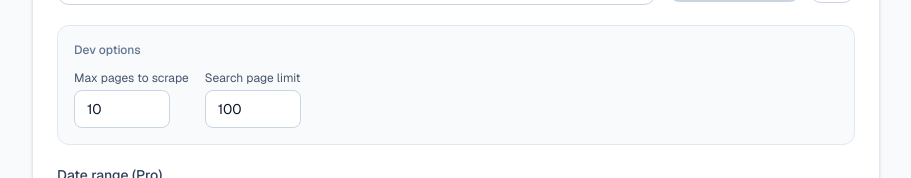
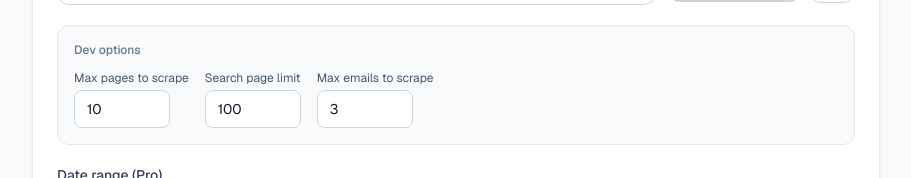
Before and after one commit to sirdesai22/milled-scraper, a Next.js app: page / in a window 1280 px wide. Both pictures are taken after a click on the button "Dev options". Shown: the part 234-412 px from the top of the page, without its empty margins (184-1095 px from the left). Built offline with nearby package versions, Linux system fonts and the light colour scheme; no server answers.

Commit message:
Add max emails to scrape functionality: Introduced a new state variable and input field in ScrapeForm, updated API route to handle maxEmailsToScrape, and adjusted the scraping logic to limit the number of emails based on user input.

```diff
--- a/app/api/scrape/route.ts
+++ b/app/api/scrape/route.ts
@@ -13,6 +13,7 @@ export async function POST(request: NextRequest) {
       dateTo,
       limit,
       maxPages,
+      maxEmailsToScrape,
     } = body as {
       brandName?: string;
       datePreset?: string;
@@ -20,6 +21,7 @@ export async function POST(request: NextRequest) {
       dateTo?: string;
       limit?: number;
       maxPages?: number;
+      maxEmailsToScrape?: number;
     };
 
     if (!brandName || typeof brandName !== "string") {
@@ -47,6 +49,7 @@ export async function POST(request: NextRequest) {
       ...(dateTo != null && { dateTo: String(dateTo) }),
       ...(typeof limit === "number" && limit > 0 && { limit: Math.min(limit, 100) }),
       ...(typeof maxPages === "number" && maxPages > 0 && { maxPages }),
+      ...(typeof maxEmailsToScrape === "number" && maxEmailsToScrape > 0 && { maxEmailsToScrape: Math.min(maxEmailsToScrape, 500) }),
     };
 
     const handle = await tasks.trigger<typeof scrapeBrandTask>(
--- a/app/page.tsx
+++ b/app/page.tsx
@@ -19,6 +19,7 @@ export default function Home() {
   const [dateTo, setDateTo] = useState("");
   const [maxPages, setMaxPages] = useState(10);
   const [searchPageLimit, setSearchPageLimit] = useState(100);
+  const [maxEmailsToScrape, setMaxEmailsToScrape] = useState(3);
   const [loading, setLoading] = useState(false);
 
   useEffect(() => {
@@ -38,6 +39,7 @@ export default function Home() {
         dateTo?: string;
         limit?: number;
         maxPages?: number;
+        maxEmailsToScrape?: number;
       } = { brandName: brandName.trim() };
       if (datePreset && datePreset !== "custom") {
         body.datePreset = datePreset;
@@ -48,6 +50,7 @@ export default function Home() {
       }
       body.maxPages = maxPages;
       body.limit = searchPageLimit;
+      body.maxEmailsToScrape = maxEmailsToScrape;
       const res = await fetch("/api/scrape", {
         method: "POST",
         headers: { "Content-Type": "application/json" },
@@ -111,6 +114,7 @@ export default function Home() {
           dateTo={dateTo}
           maxPages={maxPages}
           searchPageLimit={searchPageLimit}
+          maxEmailsToScrape={maxEmailsToScrape}
           loading={loading}
           onBrandNameChange={setBrandName}
           onDatePresetChange={setDatePreset}
@@ -118,6 +122,7 @@ export default function Home() {
           onDateToChange={setDateTo}
           onMaxPagesChange={setMaxPages}
           onSearchPageLimitChange={setSearchPageLimit}
+          onMaxEmailsToScrapeChange={setMaxEmailsToScrape}
           onStartScrape={handleStartScrape}
         />
 
--- a/components/ScrapeForm.tsx
+++ b/components/ScrapeForm.tsx
@@ -18,6 +18,7 @@ interface ScrapeFormProps {
   dateTo: string;
   maxPages: number;
   searchPageLimit: number;
+  maxEmailsToScrape: number;
   loading: boolean;
   onBrandNameChange: (value: string) => void;
   onDatePresetChange: (value: string) => void;
@@ -25,6 +26,7 @@ interface ScrapeFormProps {
   onDateToChange: (value: string) => void;
   onMaxPagesChange: (value: number) => void;
   onSearchPageLimitChange: (value: number) => void;
+  onMaxEmailsToScrapeChange: (value: number) => void;
   onStartScrape: () => void;
 }
 
@@ -35,6 +37,7 @@ export function ScrapeForm({
   dateTo,
   maxPages,
   searchPageLimit,
+  maxEmailsToScrape,
   loading,
   onBrandNameChange,
   onDatePresetChange,
@@ -42,6 +45,7 @@ export function ScrapeForm({
   onDateToChange,
   onMaxPagesChange,
   onSearchPageLimitChange,
+  onMaxEmailsToScrapeChange,
   onStartScrape,
 }: ScrapeFormProps) {
   const showCustomRange = datePreset === "custom";
@@ -123,6 +127,21 @@ export function ScrapeForm({
                 className="w-24 px-3 py-2 rounded-lg border border-slate-300 dark:border-slate-600 bg-white dark:bg-slate-800 text-slate-900 dark:text-white text-sm focus:ring-2 focus:ring-indigo-500 focus:border-indigo-500 dark:focus:ring-indigo-400 dark:focus:border-indigo-400 disabled:opacity-60"
               />
             </div>
+            <div>
+              <label htmlFor="dev-max-emails" className="block text-xs text-slate-600 dark:text-slate-300 mb-1">
+                Max emails to scrape
+              </label>
+              <input
+                id="dev-max-emails"
+                type="number"
+                min={1}
+                max={500}
+                value={maxEmailsToScrape}
+                onChange={(e) => onMaxEmailsToScrapeChange(Math.min(500, Math.max(1, parseInt(e.target.value, 10) || 1)))}
+                disabled={loading}
+                className="w-24 px-3 py-2 rounded-lg border border-slate-300 dark:border-slate-600 bg-white dark:bg-slate-800 text-slate-900 dark:text-white text-sm focus:ring-2 focus:ring-indigo-500 focus:border-indigo-500 dark:focus:ring-indigo-400 dark:focus:border-indigo-400 disabled:opacity-60"
+              />
+            </div>
           </div>
         </div>
       )}
--- a/trigger/scrape-brand.ts
+++ b/trigger/scrape-brand.ts
@@ -43,6 +43,7 @@ interface ScrapeBrandPayload {
   dateTo?: string;
   limit?: number;
   maxPages?: number;
+  maxEmailsToScrape?: number;
 }
 
 type SendLogFn = (source: string, message: string, level?: "info" | "warn") => void;
@@ -138,7 +139,11 @@ export const scrapeBrandTask = task({
       dateTo,
       limit = SEARCH_PAGE_LIMIT,
       maxPages = DEFAULT_MAX_PAGES,
+      maxEmailsToScrape: payloadMaxEmails,
     } = payload;
+    const effectiveMaxEmails = payloadMaxEmails != null && payloadMaxEmails > 0
+      ? Math.min(payloadMaxEmails, 500)
+      : MAX_EMAILS_TO_SCRAPE;
     const effectiveLimit = Math.min(Math.max(1, limit), 100);
     const effectiveMaxPages = Math.max(1, Math.min(maxPages, 100));
 
@@ -383,11 +388,11 @@ export const scrapeBrandTask = task({
       }
 
       // Limit to max emails to scrape
-      const linksToScrape = emailLinks.slice(0, MAX_EMAILS_TO_SCRAPE);
-      if (emailLinks.length > MAX_EMAILS_TO_SCRAPE) {
+      const linksToScrape = emailLinks.slice(0, effectiveMaxEmails);
+      if (emailLinks.length > effectiveMaxEmails) {
         log(
           jobId,
-          `[scrape-brand]: Limiting to ${MAX_EMAILS_TO_SCRAPE} emails (found ${emailLinks.length})`
+          `[scrape-brand]: Limiting to ${effectiveMaxEmails} emails (found ${emailLinks.length})`
         );
       }
 
```
